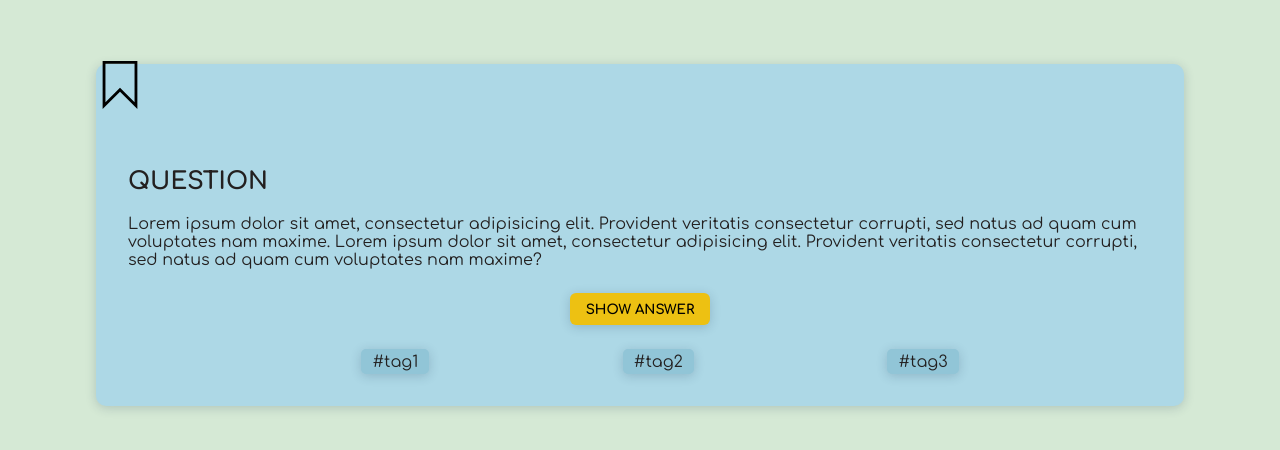
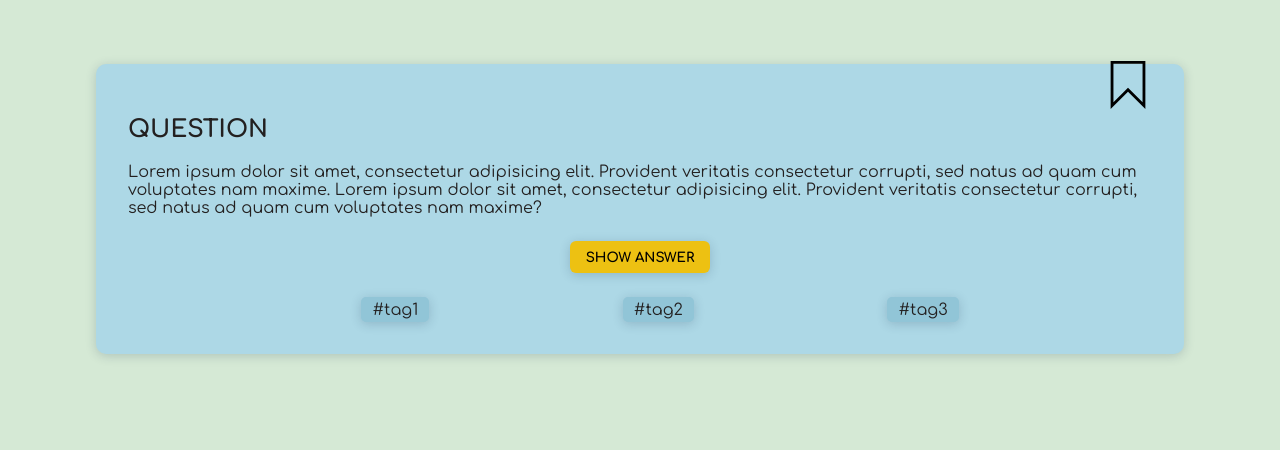
Before and after one commit to semidashka/quiz-app, a website: page design/card/index.html in a window 1280 px wide. Drawn offline with Linux system fonts and the light colour scheme; files that its build step writes are made by us from their sources.

Commit message:
Fix bookmark position

```diff
--- a/design/card/card.css
+++ b/design/card/card.css
@@ -5,6 +5,7 @@
   margin: auto;
   border-radius: 10px;
   box-shadow: var(--boxshadow-grey);
+  position: relative;
 }
 
 .card--title {
@@ -14,8 +15,8 @@
 
 .card--bookmark {
   width: 3rem;
-  position: relative;
-  top: -2.2rem;
+  position: absolute;
+  top: -0.2rem;
   right: 2rem;
 }
 .card--btn {
```
